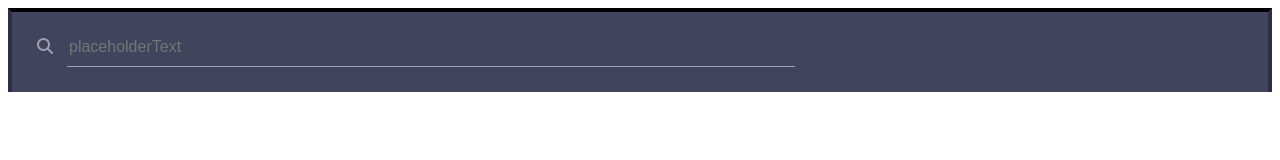
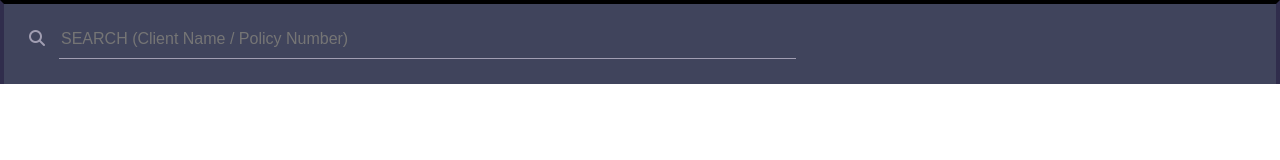
Before and after one commit to himanshuarya/search-widget, a website: page app/index.html in a window 1280 px wide. Drawn offline with nearby package versions, Linux system fonts and the light colour scheme; files that its build step writes are made by us from their sources.

Commit message:
Removing margin from index.html

```diff
--- a/app/index.html
+++ b/app/index.html
@@ -1,15 +1,15 @@
 <!DOCTYPE html>
 <html ng-app="app">
     <head>
-        <title>CPC Assignment</title>
+        <title>Search Widget</title>
         <meta charset="UTF-8">
         <meta name="viewport" content="width=device-width, initial-scale=1.0">
         <link rel='stylesheet' href='bower_components/font-awesome/css/font-awesome.min.css'>
         <link rel='stylesheet' href='components/search/search.css'>
         <script src="bower_components/angular/angular.min.js"></script>
     </head>
-    <body ng-controller="AppCtrl as vm">
-        <search-widget data="data" search-fields="searchFields" placeholder="placeholderText"></search-widget>
+    <body class="no-margin" ng-controller="AppCtrl as vm">
+        <search-widget data="vm.items" search-fields="vm.searchFields" placeholder={{vm.placeholderText}}></search-widget>
         <script src="main/app.js"></script>
         <script src="components/search/search-widget.js"></script>
     </body>
```
Also changed, not shown: app/components/search/search-widget.js (line endings or trailing spaces), app/components/search/search.html (line endings or trailing spaces).
